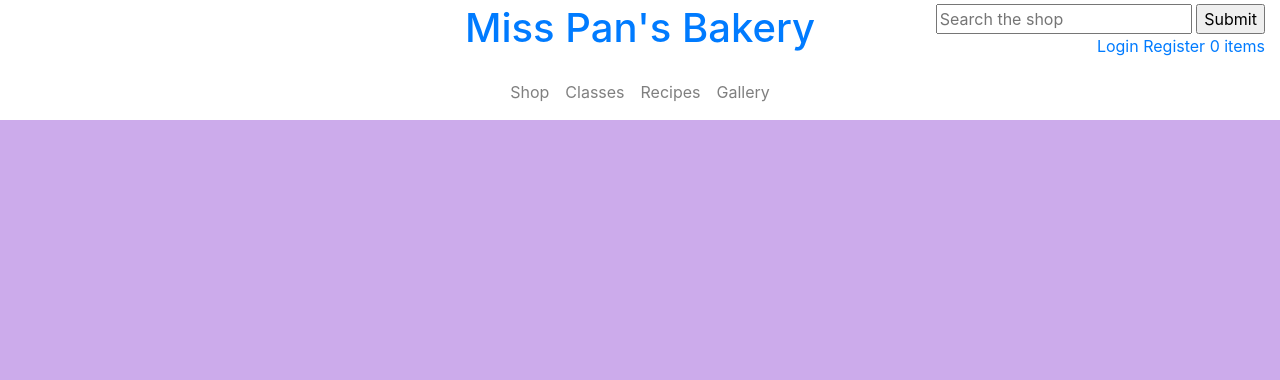
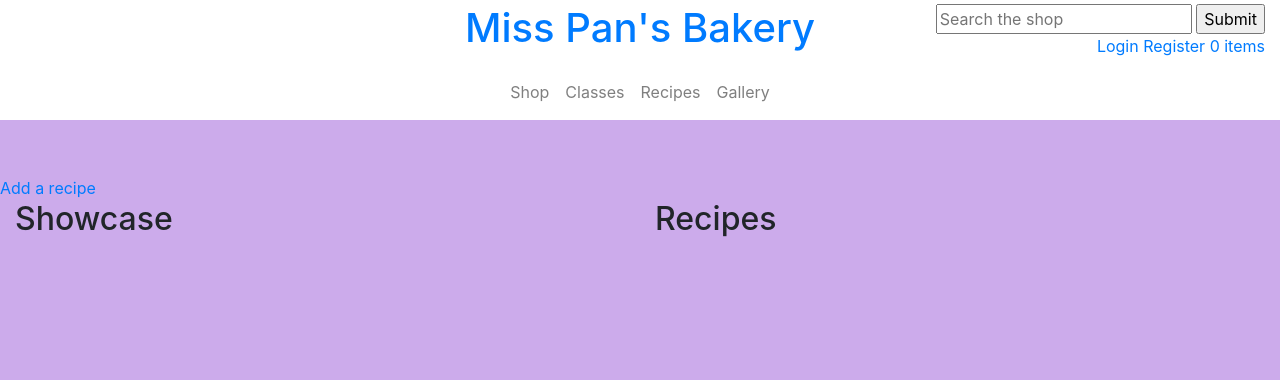
Before and after one commit to Code-Institute-Submissions/fourth-milestone-project-1, a Django app: page /recipes/ in a window 1280 px wide. Shown: the top 380 px of the page. Run offline with Django 3.2, Linux system fonts and the light colour scheme; data that the repository does not hold is empty; some libraries are stand-ins or nearby versions.

Commit message:
Added showcase section to recipes template html

```diff
--- a/recipes/templates/recipes/recipes.html
+++ b/recipes/templates/recipes/recipes.html
@@ -3,16 +3,37 @@
 
 {% block content %}
 
-<div class="container-fluid">
+<div class="container-fluid mt-5">
     <div class="row">
+        <a href="">Add a recipe</a>
+    </div>
+    <div class="row">
+        <div class="col">
+            <h2>Showcase</h2>
             <ul>
                 {% for recipe in recipes %}
+                    {% if recipe.is_approved and recipe.is_showcased %}
                         <li>{{ recipe.name }}</li>
                         <li>By {{ recipe.user }}</li>
                         <li>{{ recipe.description }}</li>
                         <li><a href="{% url 'recipe_details' recipe.id %}">Link to Recipe</a></li>
+                    {% endif %}
                 {% endfor %}
             </ul>
+        </div>
+        <div class="col">
+            <h2>Recipes</h2>
+            <ul>
+                {% for recipe in recipes %}
+                    {% if recipe.is_approved and not recipe.is_showcased %}
+                        <li>{{ recipe.name }}</li>
+                        <li>By {{ recipe.user }}</li>
+                        <li>{{ recipe.description }}</li>
+                        <li><a href="{% url 'recipe_details' recipe.id %}">Link to Recipe</a></li>
+                    {% endif %}
+                {% endfor %}
+            </ul>
+        </div>
     </div>
 </div>
 
```
Lines whose indentation alone changed are shown as unchanged.
